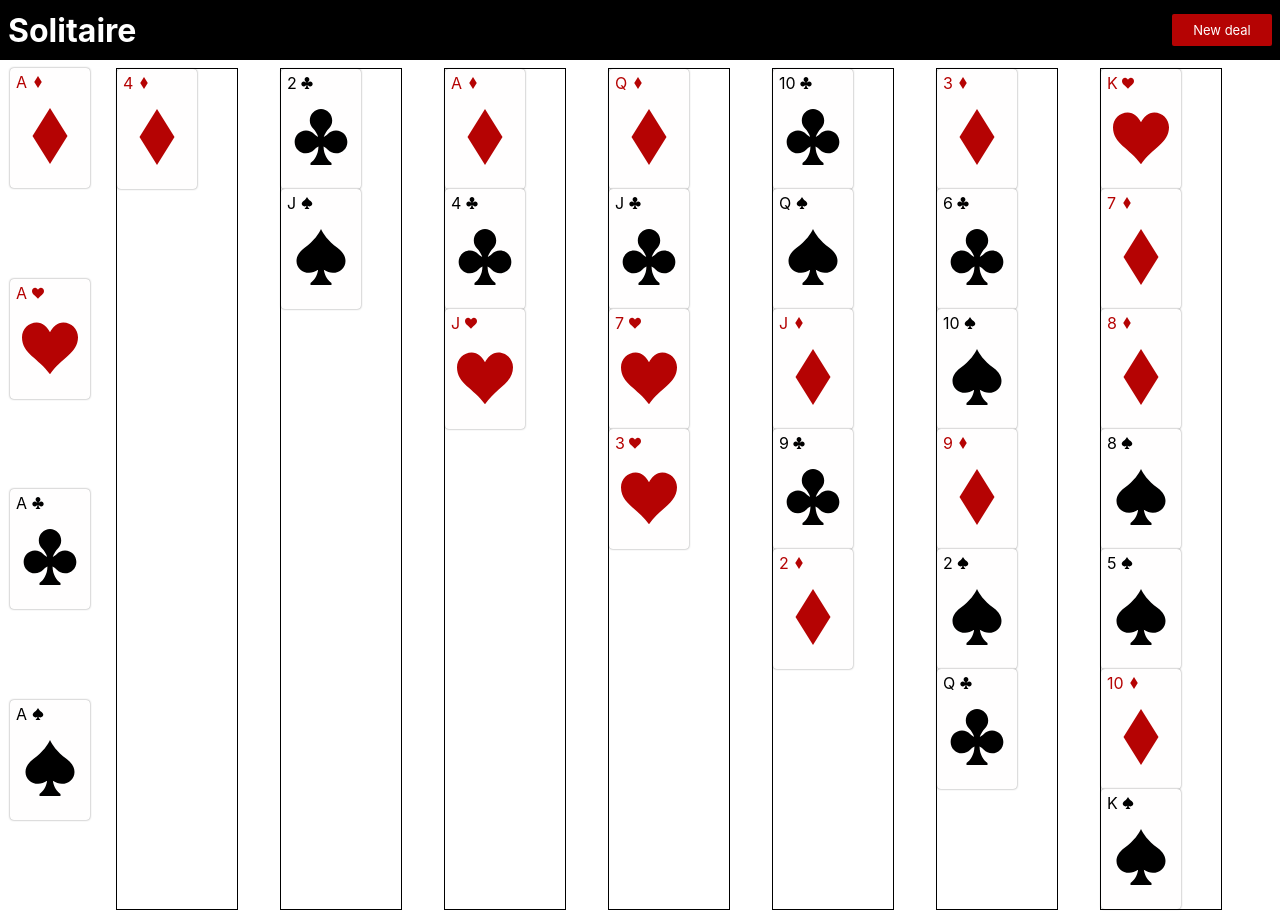
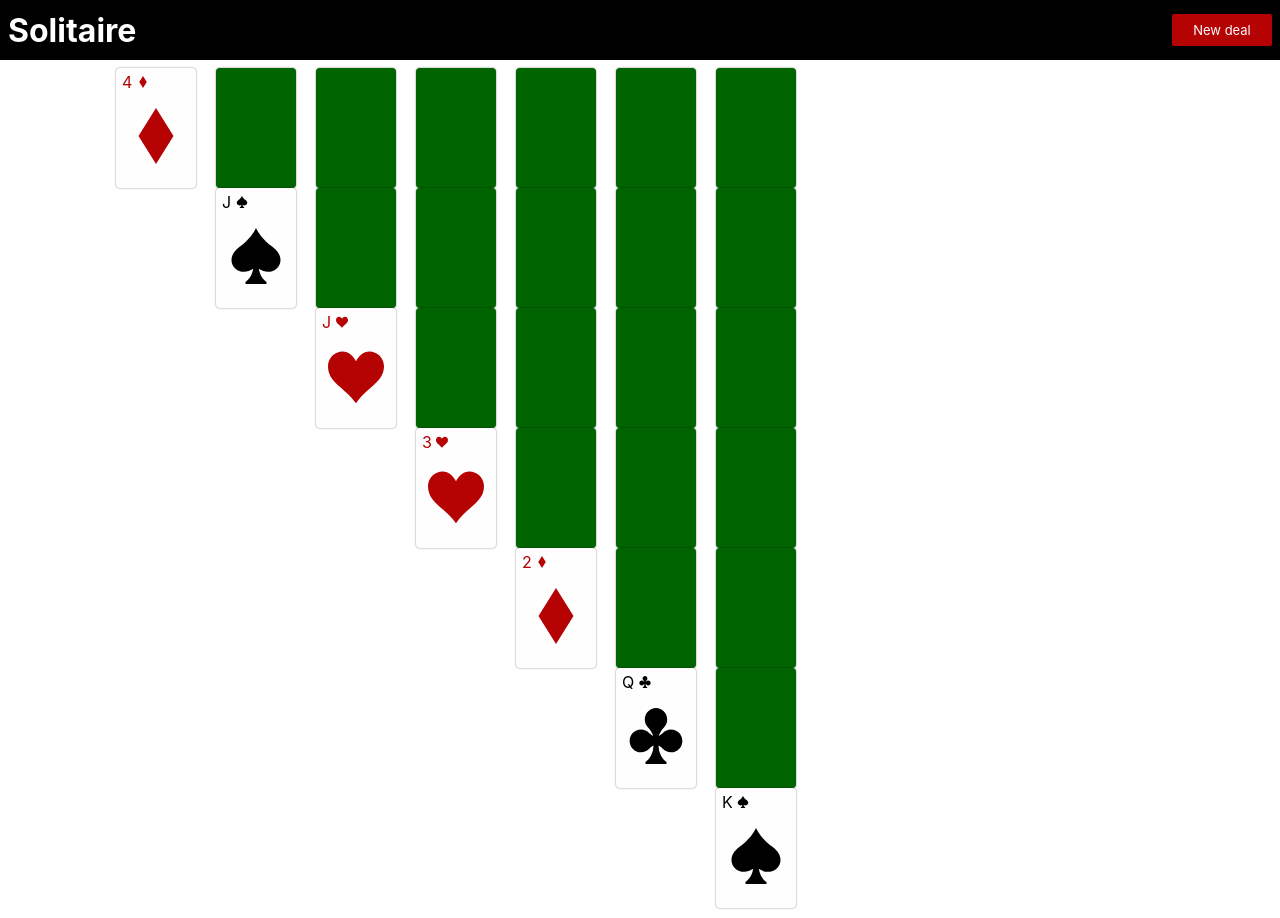
Before and after one commit to nivram80/solitaire, a Svelte app: page / in a window 1280 px wide. Both pictures are taken after a click on the button "New deal". Built offline with nearby package versions, Linux system fonts and the light colour scheme.

Commit message:
turn over cards when needed

```diff
--- a/src/App.svelte
+++ b/src/App.svelte
@@ -33,6 +33,7 @@
 						card = stockPile.shift();
 						firstPileTemp.push(card);
 						++pileNumber;
+						card.visable = true;
 						break;
 					}
 				case 2:
@@ -40,6 +41,9 @@
 						card = stockPile.shift();
 						secondPileTemp.push(card);
 						++pileNumber;
+						if (secondPileTemp.length === 2) {
+							card.visable = true;
+						}
 						break;
 					}
 				case 3:
@@ -47,6 +51,9 @@
 						card = stockPile.shift();
 						thirdPileTemp.push(card);
 						++pileNumber;
+						if (thirdPileTemp.length === 3) {
+							card.visable = true;
+						}
 						break;
 					}
 				case 4:
@@ -54,6 +61,9 @@
 						card = stockPile.shift();
 						fourthPileTemp.push(card);
 						++pileNumber;
+						if (fourthPileTemp.length === 4) {
+							card.visable = true;
+						}
 						break;
 					}
 				case 5:
@@ -61,6 +71,9 @@
 						card = stockPile.shift();
 						fifthPileTemp.push(card);
 						++pileNumber;
+						if (fifthPileTemp.length === 5) {
+							card.visable = true;
+						}
 						break;
 					}
 				case 6:
@@ -68,6 +81,9 @@
 						card = stockPile.shift();
 						sixthPileTemp.push(card);
 						++pileNumber;
+						if (sixthPileTemp.length === 6) {
+							card.visable = true;
+						}
 						break;
 					}
 				case 7:
@@ -75,6 +91,9 @@
 						card = stockPile.shift();
 						seventhPileTemp.push(card);
 						pileNumber = 1;
+						if (seventhPileTemp.length === 7) {
+							card.visable = true;
+						}
 						break;
 					}
 			}
@@ -185,7 +204,7 @@
 	.tableau {
 		grid-area: tableau;
 		display: grid;
-		grid-template-columns: repeat(7, 1fr);
+		grid-template-columns: repeat(7, 100px);
 		padding: 8px 16px;
 	}
 </style>
@@ -200,18 +219,10 @@
 </header>
 <main class="main">
 	<section class="foundations">
-		<div class="foundation diamond-foundation">
-			<Card suit="diamond" value="a" />
-		</div>
-		<div class="foundation heart-foundation">
-			<Card suit="heart" value="a" />
-		</div>
-		<div class="foundation club-foundation">
-			<Card suit="club" value="a" />
-		</div>
-		<div class="foundation spade-foundation">
-			<Card suit="spade" value="a" />
-		</div>
+		<div class="foundation diamond-foundation"></div>
+		<div class="foundation heart-foundation"></div>
+		<div class="foundation club-foundation"></div>
+		<div class="foundation spade-foundation"></div>
 	</section>
 
 	<section class="tableau">
--- a/src/Card.svelte
+++ b/src/Card.svelte
@@ -6,33 +6,8 @@
 
   export let suit;
   export let value;
+  export let visable;
 </script>
-
-<div class={`card ${suit}`}>
-  <div class="value">
-    {value}
-    {#if suit === "heart"}
-      <Heart size="small" />
-    {:else if suit === "spade"}
-      <Spade size="small" />
-    {:else if suit === "diamond"}
-      <Diamond size="small" />
-    {:else if suit === "club"}
-      <Club size="small" />
-    {/if}
-  </div>
-  <div class="suit">
-    {#if suit === "heart"}
-      <Heart />
-    {:else if suit === "spade"}
-      <Spade />
-    {:else if suit === "diamond"}
-      <Diamond />
-    {:else if suit === "club"}
-      <Club />
-    {/if}
-  </div>
-</div>
 
 <style>
   .card {
@@ -43,6 +18,10 @@
     box-shadow: 0 0 2px rgba(0, 0, 0, 0.5);
     padding: 4px 6px;
     background-color: #fffefe;
+  }
+
+  .covered {
+    background-color: darkgreen;
   }
 
   .heart .value, .diamond .value {
@@ -62,3 +41,33 @@
     text-align: center;
   }
 </style>
+
+<div
+  class={`card ${suit}`}
+  class:covered={!visable}>
+  {#if visable}
+    <div class="value">
+      {value}
+      {#if suit === "heart"}
+        <Heart size="small" />
+      {:else if suit === "spade"}
+        <Spade size="small" />
+      {:else if suit === "diamond"}
+        <Diamond size="small" />
+      {:else if suit === "club"}
+        <Club size="small" />
+      {/if}
+    </div>
+    <div class="suit">
+      {#if suit === "heart"}
+        <Heart />
+      {:else if suit === "spade"}
+        <Spade />
+      {:else if suit === "diamond"}
+        <Diamond />
+      {:else if suit === "club"}
+        <Club />
+      {/if}
+    </div>
+  {/if}
+</div>
--- a/src/Pile.svelte
+++ b/src/Pile.svelte
@@ -4,15 +4,8 @@
   export let cards = [];
 </script>
 
-<style>
-	.pile {
-		width: 120px;
-		border: 1px solid black;
-	}
-</style>
-
 <div class="pile">
   {#each cards as card (card.key)}
-    <Card suit={card.suit} value={card.value} />
+    <Card suit={card.suit} value={card.value} visable={card.visable} />
   {/each}
 </div>
```
